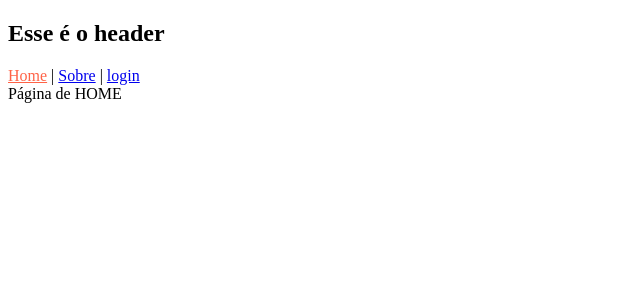
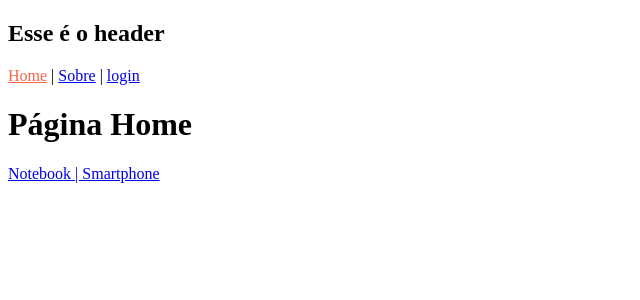
Before and after one commit to Dev-HideyukiTakahashi/origamid-react-course, a React app: page / in a window 1280 px wide. Shown: the top 300 px of the page, without its empty margins (0-640 px from the left). Built offline with nearby package versions, Linux system fonts and the light colour scheme; the HTML template or start-up script is replaced by a standard one.

Commit message:
aula: useParams

```diff
--- a/src/react-router/AppRouter.jsx
+++ b/src/react-router/AppRouter.jsx
@@ -4,6 +4,7 @@
 import { Sobre } from "./Sobre";
 import { Header } from "./Header";
 import { Login } from "./Login";
+import { Produto } from "./Produto";
 
 // BrowserRouter = rota para todo o elemento
 // Routes = envolve as rotas
@@ -17,6 +18,7 @@
         <Route path="/" element={<Home />}></Route>
         <Route path="sobre" element={<Sobre />}></Route>
         <Route path="login" element={<Login />}></Route>
+        <Route path="produto/:id" element={<Produto />}></Route>
       </Routes>
     </BrowserRouter>
   );
--- a/src/react-router/Home.jsx
+++ b/src/react-router/Home.jsx
@@ -1,5 +1,12 @@
 import React from "react";
+import { Link } from "react-router-dom";
 
 export const Home = () => {
-  return <div>Página de HOME</div>;
+  return (
+    <div>
+      <h1>Página Home</h1>
+      <Link to="produto/notebook">Notebook</Link>
+      <Link to="produto/smartphone"> | Smartphone</Link>
+    </div>
+  );
 };
--- /dev/null
+++ b/src/react-router/Produto.jsx
@@ -0,0 +1,21 @@
+import React from "react";
+import { useLocation, useParams } from "react-router-dom";
+
+export const Produto = () => {
+  const params = useParams();
+  // params retorna o /:id que foi especificado no AppRouter
+
+  // no 'search' vem parâmetros de busca
+  const location = useLocation();
+  // Exemplo: /produto/smartphone?cor=verde&memoria=16
+  console.log(location); //{pathname: '/produto/smartphone', search: '?cor=verde&memoria=16', hash: '', state: null, key: 'default'}
+  // Como recuperar dados do search facilmente
+  const search = new URLSearchParams(location.search);
+  console.log(search.get("memoria")); // out: 16
+
+  return (
+    <div>
+      <h1>Produto: {params.id}</h1>
+    </div>
+  );
+};
```
